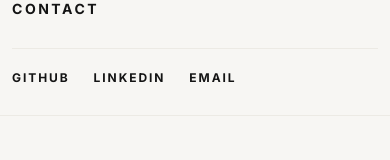
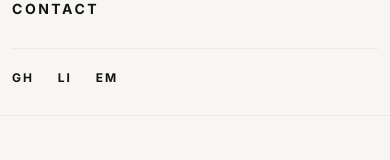
Before and after one commit to sedmugen/portfolio, a Next.js app: page / in a window 390 px wide. Both pictures are taken after a click on the button "Open menu". Shown: the part 322-482 px from the top of the page. Built offline with nearby package versions, Linux system fonts and the light colour scheme.

Commit message:
feat(ui): display GH, LI, EM abbreviations in mobile header drawer

```diff
--- a/components/nav.tsx
+++ b/components/nav.tsx
@@ -157,7 +157,7 @@ export function Nav() {
                       className="group relative py-1 text-ink"
                       title={social.full}
                     >
-                      <span>{social.full}</span>
+                      <span>{social.label}</span>
                       <span
                         aria-hidden="true"
                         className="absolute left-0 bottom-0 block h-[1.5px] w-full bg-ink origin-left scale-x-0 group-hover:scale-x-100 transition-transform duration-200 ease-out"
```
